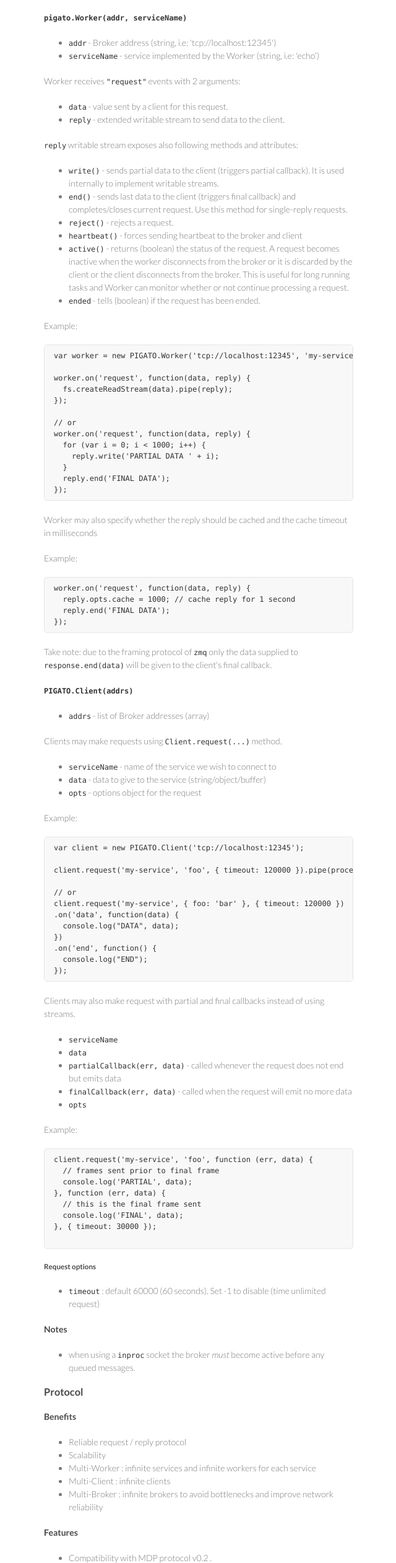
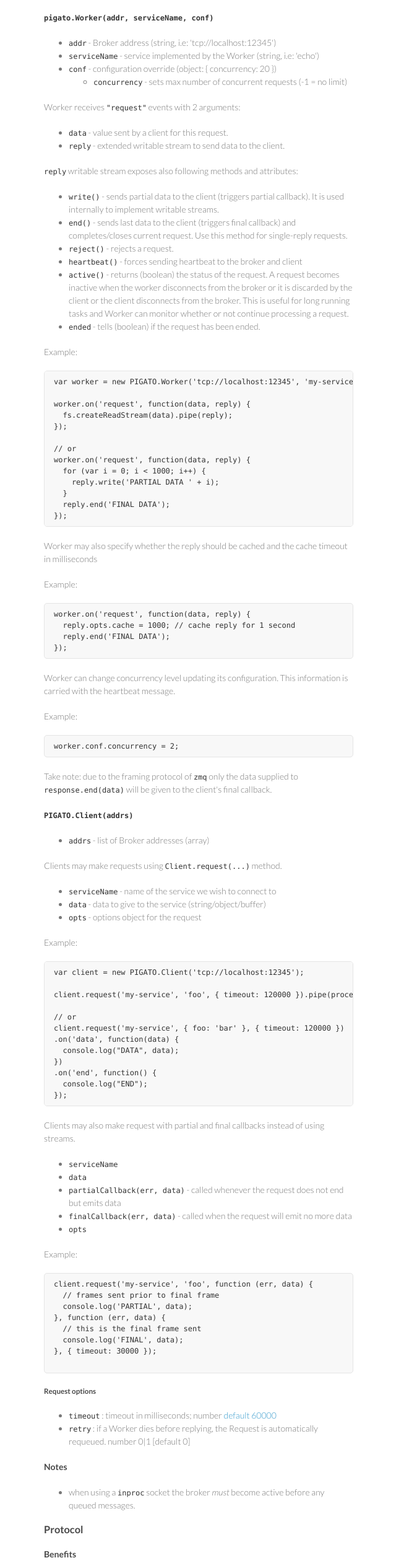
Before and after one commit to prdn/pigato, a plain HTML site: page index.html in a window 1280 px wide. Shown: the part 1510-4032 px from the top of the page at 62% size, without its empty margins (499-1139 px from the left). Drawn offline with Linux system fonts and the light colour scheme.

```diff
--- a/index.html
+++ b/index.html
@@ -96,7 +96,7 @@
 </code></pre>
 
 <h4>
-<a id="pigatoworkeraddr-servicename" class="anchor" href="#pigatoworkeraddr-servicename" aria-hidden="true"><span class="octicon octicon-link"></span></a><code>pigato.Worker(addr, serviceName)</code>
+<a id="pigatoworkeraddr-servicename-conf" class="anchor" href="#pigatoworkeraddr-servicename-conf" aria-hidden="true"><span class="octicon octicon-link"></span></a><code>pigato.Worker(addr, serviceName, conf)</code>
 </h4>
 
 <ul>
@@ -104,6 +104,14 @@
 <code>addr</code> - Broker address (string, i.e: 'tcp://localhost:12345') </li>
 <li>
 <code>serviceName</code> - service implemented by the Worker (string, i.e: 'echo')</li>
+<li>
+<code>conf</code> - configuration override (object: { concurrency: 20 })
+
+<ul>
+<li>
+<code>concurrency</code> - sets max number of concurrent requests (-1 = no limit)</li>
+</ul>
+</li>
 </ul>
 
 <p>Worker receives <code>"request"</code> events with 2 arguments:</p>
@@ -157,6 +165,13 @@
   reply.opts.cache = 1000; // cache reply for 1 second
   reply.end('FINAL DATA');
 });
+</code></pre>
+
+<p>Worker can change concurrency level updating its configuration. This information is carried with the heartbeat message.</p>
+
+<p>Example:</p>
+
+<pre><code>worker.conf.concurrency = 2;
 </code></pre>
 
 <p>Take note: due to the framing protocol of <code>zmq</code> only the data supplied to <code>response.end(data)</code> will be given to the client's final callback.</p>
@@ -226,7 +241,10 @@
 
 <ul>
 <li>
-<code>timeout</code> : default 60000 (60 seconds). Set -1 to disable (time unlimited request)</li>
+<code>timeout</code> : timeout in milliseconds; number <a href="-1%20to%20disable%20=%20time%20unlimited%20request">default 60000</a>
+</li>
+<li>
+<code>retry</code> : if a Worker dies before replying, the Request is automatically requeued. number 0|1 [default 0]</li>
 </ul>
 
 <h4>
@@ -254,9 +272,9 @@
 <a id="features" class="anchor" href="#features" aria-hidden="true"><span class="octicon octicon-link"></span></a>Features</h4>
 
 <ul>
-<li>Compatibility with MDP protocol v0.2 .</li>
 <li>Support for partial replies.</li>
 <li>Client multi-request support.</li>
+<li>Worker concurrent requests.</li>
 <li>Client heartbeating for long running requests. Allows Workers to dected whenever Clients disconnect or lose interest in some request. This feature is very useful to stop long-running partial requests (i.e data streaming).</li>
 </ul>
 
@@ -296,12 +314,8 @@
 
 <ul>
 <li><a href="https://github.com/bmeck">bmeck</a></li>
+<li><a href="https://github.com/maxired">maxired</a></li>
 </ul>
-
-<h4>
-<a id="credits" class="anchor" href="#credits" aria-hidden="true"><span class="octicon octicon-link"></span></a>Credits</h4>
-
-<p>Based on <a href="https://github.com/nuh-temp/zmq-mdp2">https://github.com/nuh-temp/zmq-mdp2</a> project</p>
       </section>
       <footer>
         <p>This project is maintained by <a href="https://github.com/prdn">prdn</a></p>
```
Also changed, not shown: params.json (+1 -1 lines).
